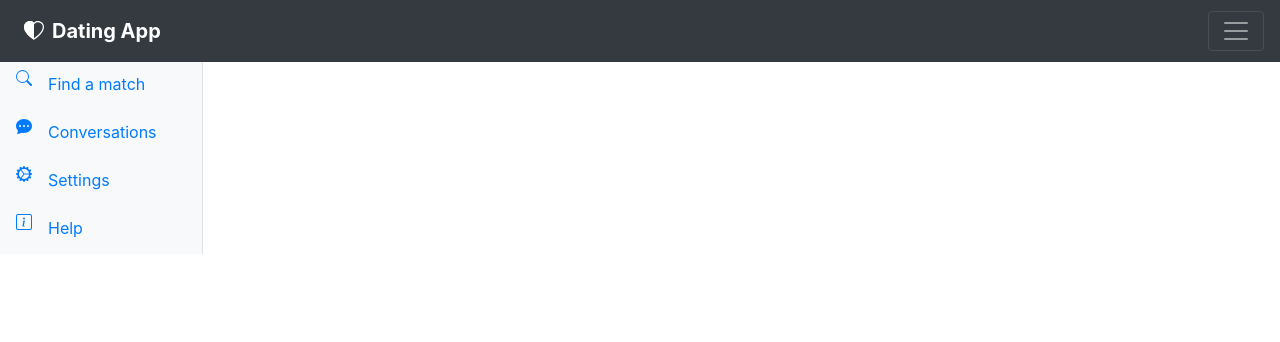
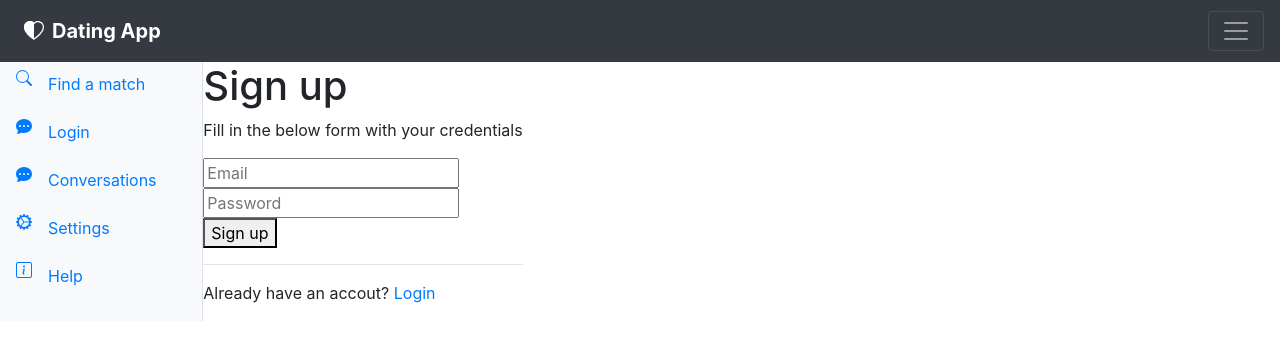
Before and after one commit to graemekcox/Dating-App, a React (Create React App) app: page /signup in a window 1280 px wide. Shown: the top 342 px of the page. Built offline with nearby package versions, Linux system fonts and the light colour scheme; no server answers.

Commit message:
Adding Firebase authentication

```diff
--- a/package.json
+++ b/package.json
@@ -8,6 +8,7 @@
     "@testing-library/user-event": "^7.2.1",
     "babel-loader": "^8.1.0",
     "bootstrap": "^4.5.0",
+    "firebase": "^7.17.1",
     "jquery": "^3.5.1",
     "popper.js": "^1.16.1",
     "react": "^16.13.1",
--- a/src/App.js
+++ b/src/App.js
@@ -1,7 +1,11 @@
 import React from 'react';
-import {BrowserRouter as Router, Link, Route} from 'react-router-dom';
+import {BrowserRouter as Router, Link, Route, Switch, Redirect} from 'react-router-dom';
 import Person from './components/Person.js'
 import Chat from './components/Chat.js'
+import {auth} from './services/firebase';
+import Signup from './pages/Signup.js'
+import Help from './pages/Help.js'
+import Login from './pages/Login.js'
 import './App.css';
 
 function Profile() {
@@ -9,16 +13,6 @@ function Profile() {
     <div>
       <h1> This is your profile</h1>
     </div>
-  )
-}
-
-function Help() {
-  return(
-    <section class="text-center">
-      <p>
-        Here is a description on how to use the site
-      </p>
-  </section>
   )
 }
 
@@ -45,15 +39,21 @@ function Sidebar (){
             </a>
           </li>
           <li class="nav-item">
-
             <a class="nav-link" href="#">
-
               <svg width="32" height="32"
                viewBox="0 0 32 32" class="bi bi-chat-dots-fill" fill="currentColor" xmlns="http://www.w3.org/2000/svg">
                 <path fill-rule="evenodd" d="M16 8c0 3.866-3.582 7-8 7a9.06 9.06 0 0 1-2.347-.306c-.584.296-1.925.864-4.181 1.234-.2.032-.352-.176-.273-.362.354-.836.674-1.95.77-2.966C.744 11.37 0 9.76 0 8c0-3.866 3.582-7 8-7s8 3.134 8 7zM5 8a1 1 0 1 1-2 0 1 1 0 0 1 2 0zm4 0a1 1 0 1 1-2 0 1 1 0 0 1 2 0zm3 1a1 1 0 1 0 0-2 1 1 0 0 0 0 2z"/>
               </svg>
-              <Link to='/convo'>Conversations</Link>
-              {/* Conversations */}
+              <Link to='/login'>Login</Link>
+            </a>
+          </li>
+          <li class="nav-item">
+            <a class="nav-link" href="#">
+              <svg width="32" height="32"
+               viewBox="0 0 32 32" class="bi bi-chat-dots-fill" fill="currentColor" xmlns="http://www.w3.org/2000/svg">
+                <path fill-rule="evenodd" d="M16 8c0 3.866-3.582 7-8 7a9.06 9.06 0 0 1-2.347-.306c-.584.296-1.925.864-4.181 1.234-.2.032-.352-.176-.273-.362.354-.836.674-1.95.77-2.966C.744 11.37 0 9.76 0 8c0-3.866 3.582-7 8-7s8 3.134 8 7zM5 8a1 1 0 1 1-2 0 1 1 0 0 1 2 0zm4 0a1 1 0 1 1-2 0 1 1 0 0 1 2 0zm3 1a1 1 0 1 0 0-2 1 1 0 0 0 0 2z"/>
+              </svg>
+              <Link to='/chat'>Conversations</Link>
             </a>
           </li>
           <li class="nav-item">
@@ -84,11 +84,67 @@ function Sidebar (){
 
 }
 
+// This helps block routes that requir athentication
+function PrivateRoute({ component: Component, authenticated, ...rest }) {
+  return (
+    <Route
+      {...rest}
+      render={props =>
+        authenticated === true ? (
+          <Component {...props} />
+        ) : (
+            <Redirect
+              to={{ pathname: "/login", state: { from: props.location } }}
+            />
+          )
+      }
+    />
+  );
+}
+
+function PublicRoute({ component: Component, authenticated, ...rest}) {
+  return (
+    <Route {...rest}
+    render={(props) => authenticated === false
+    ? <Component {...props} />
+    : <Redirect to='/chat' />}
+  />
+  )
+}
+
+
 class App extends React.Component {
+  constructor() {
+    super();
+    this.state = {
+      authenticated: false,
+      loading: true,
+    }
+  }
+
+  componentDidMount() {
+    auth().onAuthStateChanged(user => {
+      if (user) {
+        this.setState({
+          authenticated: true,
+          loading: false
+        });
+      } else {
+        this.setState({
+          authenticated: false,
+          loading: false
+        });
+      }
+    });
+  }
   render() {
-    return (
-      <Router>
-      <div class="cover-container-fluid">
+    return this.state.loading === true ? (
+      <div className="spinner-border text-success" role="status">
+        <span className="sr-only">Loading...</span>
+      </div>
+    ) : (
+      // <div class="cover-container-fluid">
+        <Router>
         <nav class="navbar navbar-dark bg-dark box-shadow">
               <div class="navbar-brand d-flex align-items-center">
                 <svg width="1em" height="1em" viewBox="0 0 16 16" class="bi bi-heart-half m-2" fill="white" xmlns="http://www.w3.org/2000/svg">
@@ -102,17 +158,25 @@ class App extends React.Component {
               </button>
           </nav>
         <div class="row">
-          <Sidebar/>
-          <main class="col-md-10 ml-sm-auto col-lg-10 px-4" role="main">
-            <Route path="/convo"   component={Chat}></Route>
-            <Route path="/help" component={Help}></Route>
-            <Route path="/match" component={Person}></Route>
-            <Route path="/settings" component={Settings}></Route>
-            <Route exact path="/" Component={Profile}></Route>
-          </main>
+           <Sidebar/>
+
+            <Switch>
+              <Route exact path="/" component={Help}/>
+              <PrivateRoute path="/chat"
+              authenticated={this.state.authenticated}
+              component={Chat}/>
+              <PrivateRoute path="/match" authenticated={this.state.authenticated} component={Person}></PrivateRoute>
+              <Route path="/help" component={Help}/>
+              <Route path="/settings" component={Settings}></Route>
+              <Route exact path="/" Component={Profile}></Route>
+              <PublicRoute path="/login"
+              authenticated={this.state.authenticated} component={Login}/>
+              <PublicRoute path="/signup" authenticated={this.state.authenticated} component={Signup}/>
+            </Switch>
+
         </div>
-      </div>
-      </Router>
+        </Router>
+      // </div>
 
     )
   }
--- /dev/null
+++ b/src/helpers/auth.js
@@ -0,0 +1,9 @@
+import {auth} from "../services/firebase";
+
+export function signup(email, password) {
+    return auth().createUserWithEmailAndPassword(email, password);
+}
+
+export function signin(email, password){
+    return auth().signInWithEmailAndPassword(email, password);
+}
--- /dev/null
+++ b/src/pages/Help.js
@@ -0,0 +1,10 @@
+import React from 'react';
+export default class Help extends React.Component {
+    render (){
+        return(
+            <div>
+                <h1> HELP</h1>
+            </div>
+        )
+    }
+}
--- /dev/null
+++ b/src/pages/Login.js
@@ -0,0 +1,56 @@
+import React, {Component} from 'react';
+import {Link} from 'react-router-dom';
+import {signin} from '../helpers/auth';
+
+export default class Login extends Component {
+    constructor(props){
+        super(props);
+        this.state = {
+            error: null,
+            email: '',
+            password: '',
+        };
+        this.handleChange = this.handleChange.bind(this);
+        this.handleSubmit = this.handleSubmit.bind(this);
+    }
+    handleChange(event) {
+        this.setState({
+            [event.target.name]: event.target.value
+        });
+    }
+    async handleSubmit(event) {
+        event.preventDefault();
+        this.setState({error: ''});
+        try {
+            await signin(this.state.email, this.state.password);
+        } catch(error){
+            console.log("Error!")
+            this.setState({error: error.message});
+        }
+    }
+    render () {
+        return (
+            <div>
+                <form autoComplete="off" onSubmit={this.handleSubmit}>
+                    <h1> Sign in</h1>
+                    <p>Fill in the below form with your credentials</p>
+                    <div>
+                        <input placeholder="Email" name="email" onChange={this.handleChange} value={this.state.email}
+                        type="email"></input>
+                    </div>
+                    <div>
+                        <input placeholder="Password" name="password"
+                        onChange={this.handleChange} value={this.state.password}
+                        type="password"></input>
+                    </div>
+                    <div>
+                        {this.state.error ? <p>{this.state.error}</p> : null}
+                        <button type="submit">Login</button>
+                    </div>
+                    <hr></hr>
+                    <p>Don't have an account? <Link to="/signup"> Signup</Link></p>
+                </form>
+            </div>
+        )
+    }
+}
--- /dev/null
+++ b/src/pages/Signup.js
@@ -0,0 +1,55 @@
+import React, {Component} from 'react';
+import {Link} from 'react-router-dom';
+import {signup} from '../helpers/auth';
+
+export default class Signup extends Component {
+    constructor(props){
+        super(props);
+        this.state = {
+            error: null,
+            email: '',
+            password: '',
+        };
+        this.handleChange = this.handleChange.bind(this);
+        this.handleSubmit = this.handleSubmit.bind(this);
+    }
+    handleChange(event) {
+        this.setState({
+            [event.target.name]: event.target.value
+        });
+    }
+    async handleSubmit(event) {
+        event.preventDefault();
+        this.setState({error: ''});
+        try {
+            await signup(this.state.email, this.state.password);
+        } catch(error){
+            this.setState({error: error.message});
+        }
+    }
+    render () {
+        return (
+            <div>
+                <form onSubmit={this.handleSubmit}>
+                    <h1> Sign up</h1>
+                    <p>Fill in the below form with your credentials</p>
+                    <div>
+                        <input placeholder="Email" name="email" onChange={this.handleChange} value={this.state.email}
+                        type="email"></input>
+                    </div>
+                    <div>
+                        <input placeholder="Password" name="password"
+                        onChange={this.handleChange} value={this.state.password}
+                        type="password"></input>
+                    </div>
+                    <div>
+                        {this.state.error ? <p>{this.state.error}</p> : null}
+                        <button type="submit">Sign up</button>
+                    </div>
+                    <hr></hr>
+                    <p>Already have an accout? <Link to="/login"> Login</Link></p>
+                </form>
+            </div>
+        )
+    }
+}
--- /dev/null
+++ b/src/services/firebase.js
@@ -0,0 +1,16 @@
+import firebase from 'firebase';
+
+var firebaseConfig = {
+    apiKey: "AIzaSyBo099Snr-GX4z4pOeZ4mobAbNUBs2_4Z8",
+    authDomain: "dating-app-b11fc.firebaseapp.com",
+    databaseURL: "https://dating-app-b11fc.firebaseio.com",
+    projectId: "dating-app-b11fc",
+    storageBucket: "dating-app-b11fc.appspot.com",
+    messagingSenderId: "251774585591",
+    appId: "1:251774585591:web:872cd2e55b9b5eb90b61f2",
+    measurementId: "G-GX9L6Q5SNY"
+};
+
+firebase.initializeApp(firebaseConfig);
+export const auth = firebase.auth;
+export const db = firebase.database();
```
Also changed, not shown: src/components/Chat.js (+5 -4 lines), src/pages/Home.js (added, +10 -0 lines), 1 other file (tests, documents, lock files or other folders).
